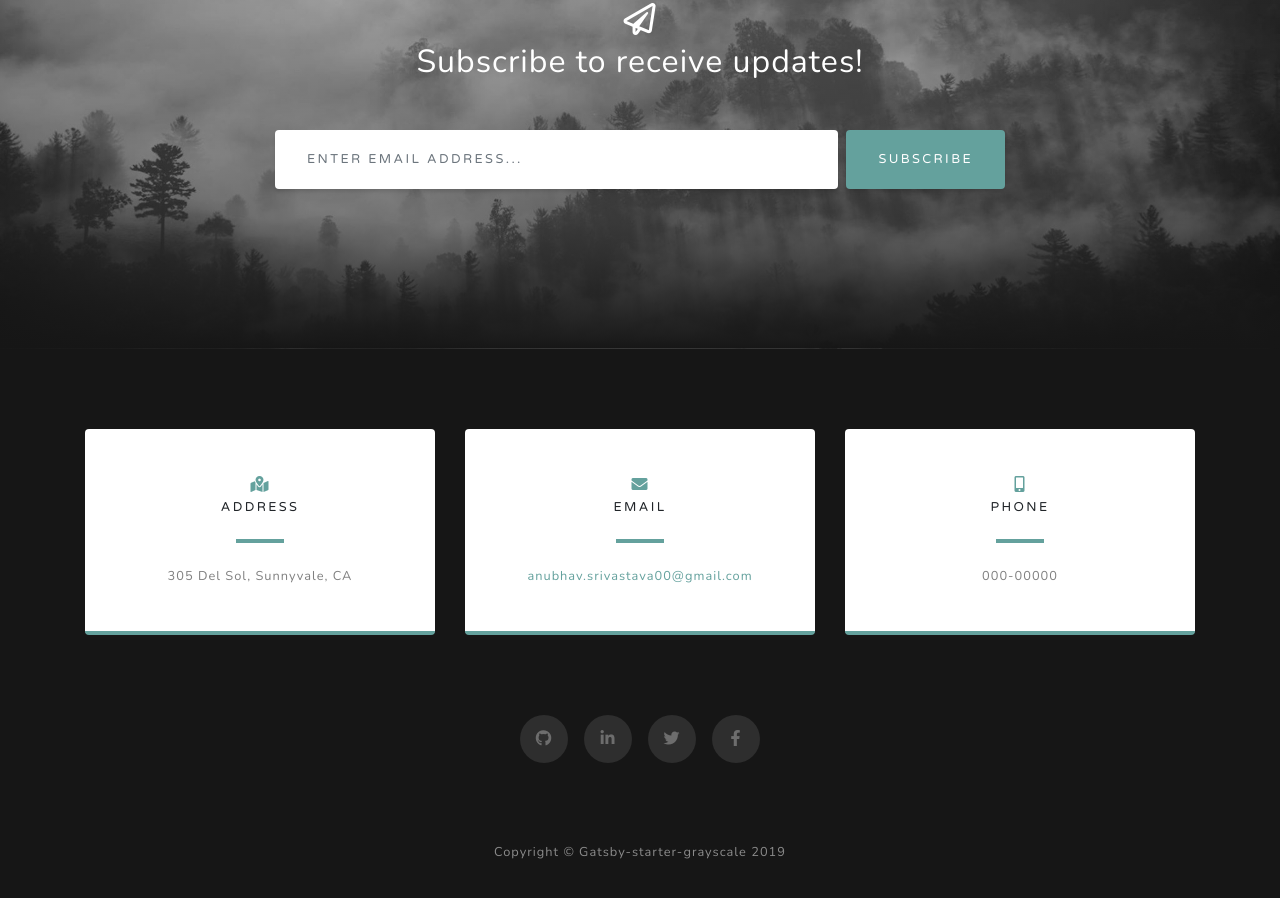
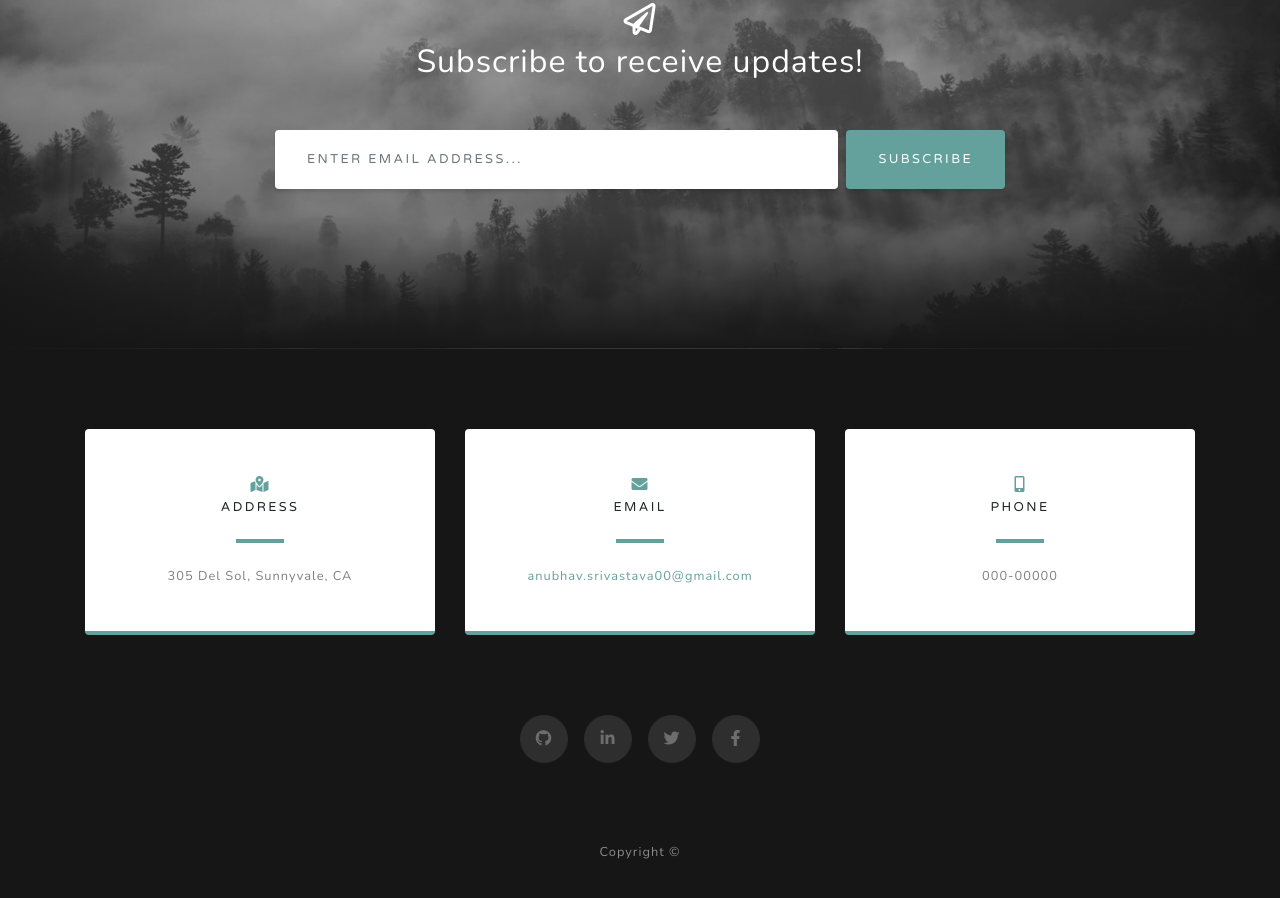
Before and after one commit to stackbit-projects/oceanic-apple-39aad, a Gatsby site: page / in a window 1280 px wide. Shown: the part 3244-4142 px from the top of the page. Built offline with nearby package versions, Linux system fonts and the light colour scheme; Gatsby itself is replaced by a stand-in of ours.

Commit message:
Footer.js: updated div

```diff
--- a/src/components/Footer.js
+++ b/src/components/Footer.js
@@ -4,7 +4,7 @@ export default function Footer() {
   return (
     <footer className="bg-black small text-center text-white-50">
       <div className="container">
-        Copyright &copy; Gatsby-starter-grayscale 2019
+        Copyright &copy;
       </div>
     </footer>
   );
```
